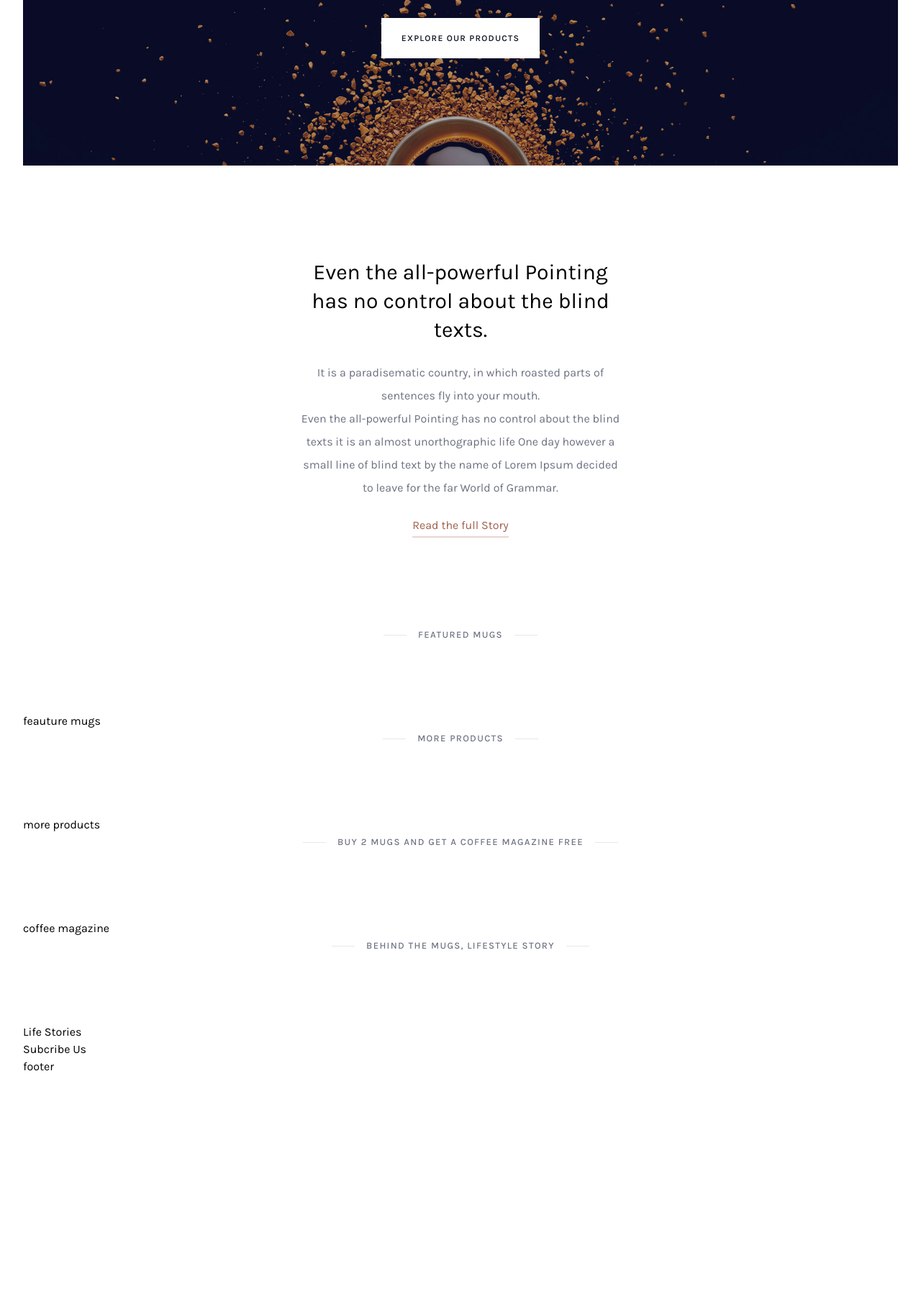
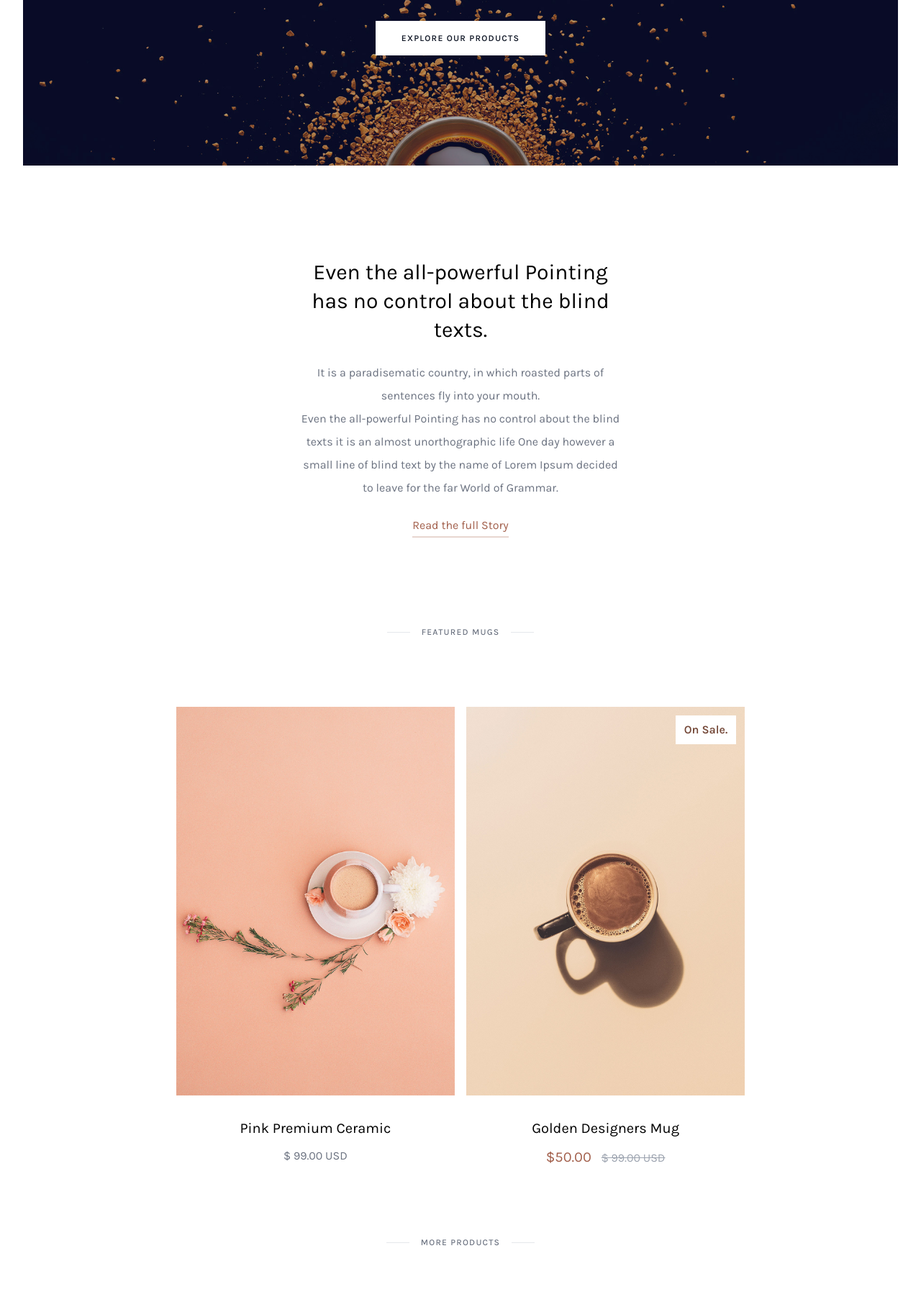
Before and after one commit to HocPhamThai/tailwindcss-coffee-style, a website: page public/index.html in a window 1280 px wide. Shown: the part 380-2207 px from the top of the page at 72% size. Before the commit the page ends 1874 px from the top, so only its background shows below. Drawn offline with Linux system fonts and the light colour scheme.

Commit message:
Add feature mugs - product card

```diff
--- a/public/index.html
+++ b/public/index.html
@@ -79,15 +79,13 @@
                 <div class="font-medium text-5xl mb-6">Coffee Mugs</div>
                 <div class="font-medium text-lg mb-8">The most versatile furniture system ever created. Designed to fit your life, made to move and grow.</div>
                 <div class="flex justify-center">
-                  <div class="uppercase w-max text-xs font-semibold text-gray-900 bg-white px-7 py-5 tracking-widest cursor-pointer hover:opacity-95">
-                    Explore our Products
-                  </div>
+                  <div class="ct-button w-max text-gray-900 bg-white">Explore our Products</div>
                 </div>
               </div>
             </div>
           </div>
           <!--End slider -->
-          <div class="story">
+          <div class="story flex items-center justify-center">
             <div class="px-4 sm:px-16 md:px-32 lg:px-64 xl:px-96 py-32 text-center">
               <div class="text-3xl font-normal leading-10 mb-6">Even the all-powerful Pointing has no control about the blind texts.</div>
               <div class="mb-6 text-gray-500 leading-loose">
@@ -97,7 +95,7 @@
               </div>
               <div class="">
                 <a
-                  href=""
+                  href="#"
                   class="text-coffee-400 hover:text-coffee-600 relative after:absolute after:-bottom-2 after:left-0 after:w-full after:h-0.5 after:bg-coffee-50 after:hover:bg-coffee-200 after:transition-all after:ease-in-out after:duration-400"
                   >Read the full Story</a
                 >
@@ -110,7 +108,54 @@
             <div class="ct-subheadline-label">Featured Mugs</div>
             <div class="ct-subheadline-deco-line"></div>
           </div>
-          <div class="featured-mugs">feauture mugs</div>
+          <div class="featured-mugs mx-auto w-[95%] lg:w-[65%] mb-24">
+            <div class="grid grid-cols-1 lg:grid-cols-2 gap-4">
+              <div class="ct-product-card">
+                <div class="h-[400px] sm:h-[540px] bg-[url('./img/feature_mugs_01.jpg')] bg-cover bg-no-repeat bg-center">
+                  <a href="#" class="">
+                    <div class="w-full group h-full relative hover:bg-gray-900 hover:bg-opacity-10 hover:transition-all hover:ease-in-out hover:duration-500">
+                      <div
+                        class="ct-button absolute animate-fadeIn hidden group-hover:block left-1/2 -translate-x-[50%] bottom-3 w-11/12 text-gray-900 bg-white"
+                      >
+                        Explore mug
+                      </div>
+                    </div>
+                  </a>
+                </div>
+                <div class="text-center mt-8">
+                  <a href="#">
+                    <div class="text-xl hover:text-coffee-400">Pink Premium Ceramic</div>
+                  </a>
+                  <div class="mt-3">
+                    <span class="text-base text-gray-500 mb-[15px]">$ 99.00 USD</span>
+                  </div>
+                </div>
+              </div>
+              <div class="ct-product-card">
+                <div class="h-[400px] sm:h-[540px] bg-[url('./img/feature_mugs_02.jpg')] bg-cover bg-no-repeat bg-center">
+                  <a href="#" class="">
+                    <div class="w-full group h-full relative hover:bg-gray-900 hover:bg-opacity-10 hover:transition-all hover:ease-in-out hover:duration-500">
+                      <div class="absolute right-3 top-3 bg-white px-3 py-2 text-coffee-600 font-semibold">On Sale.</div>
+                      <div
+                        class="ct-button absolute animate-fadeIn hidden group-hover:block left-1/2 -translate-x-[50%] bottom-3 w-11/12 text-gray-900 bg-white"
+                      >
+                        Explore mug
+                      </div>
+                    </div>
+                  </a>
+                </div>
+                <div class="text-center mt-8">
+                  <a href="#">
+                    <div class="text-xl hover:text-coffee-400">Golden Designers Mug</div>
+                  </a>
+                  <div class="mt-3">
+                    <span class="text-xl text-coffee-400 mr-[10px]">$50.00</span>
+                    <span class="text-base text-gray-400 line-through">$ 99.00 USD</span>
+                  </div>
+                </div>
+              </div>
+            </div>
+          </div>
           <!--End featured-mugs -->
           <div class="ct-subheadline">
             <div class="ct-subheadline-deco-line"></div>
--- a/src/input.css
+++ b/src/input.css
@@ -32,5 +32,10 @@
   @apply w-8 h-px bg-gray-200;
 }
 .ct-subheadline-label {
-  @apply mx-4 text-center uppercase tracking-widest text-gray-500 font-medium text-[13px];
+  @apply mx-4 text-center uppercase tracking-widest text-gray-500 font-medium text-xs;
 }
+
+/* button */
+.ct-button {
+  @apply text-center uppercase text-xs font-semibold px-9 py-4 tracking-widest cursor-pointer hover:opacity-90;
+}
--- a/tailwind.config.js
+++ b/tailwind.config.js
@@ -19,9 +19,14 @@
           '0%': { transform: 'translateY(-100%)' },
           '100%': { transform: 'translateY(0)' },
         },
+        fadeIn: {
+          from: { opacity: 0 },
+          to  : { opacity: 1 },
+        },
       },
       animation: {
-        slowDown: 'slowDown .4s ease-in-out',
+        slowDown: 'slowDown .5s ease-in-out',
+        fadeIn: 'fadeIn .5s ease-in-out',
       },
       backgroundImage: {
         'slider-bg': "url('./img/slider.jpg')",
```
Also changed, not shown: public/img/feature_mugs_01.jpg (added), public/img/feature_mugs_02.jpg (added), public/output.css.
